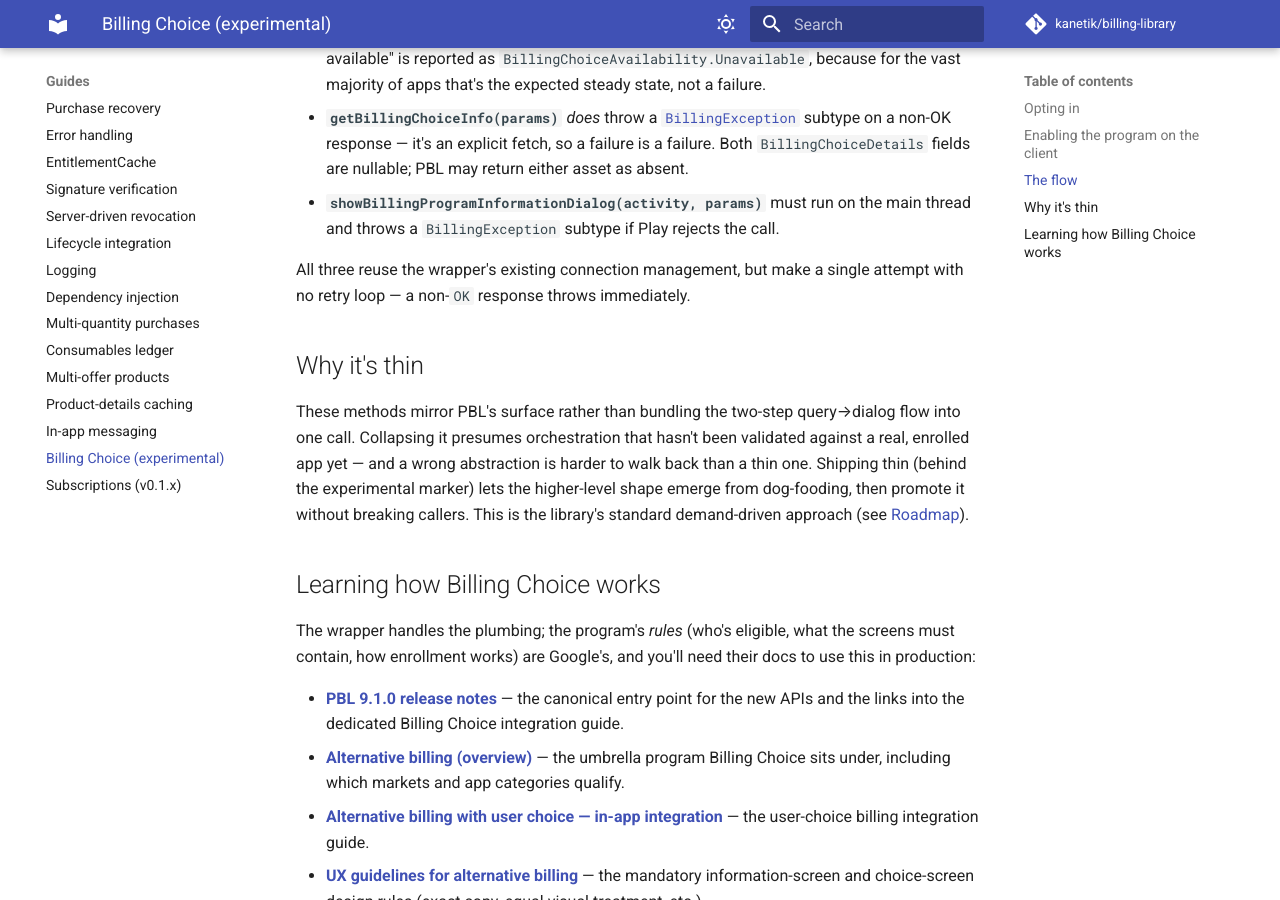
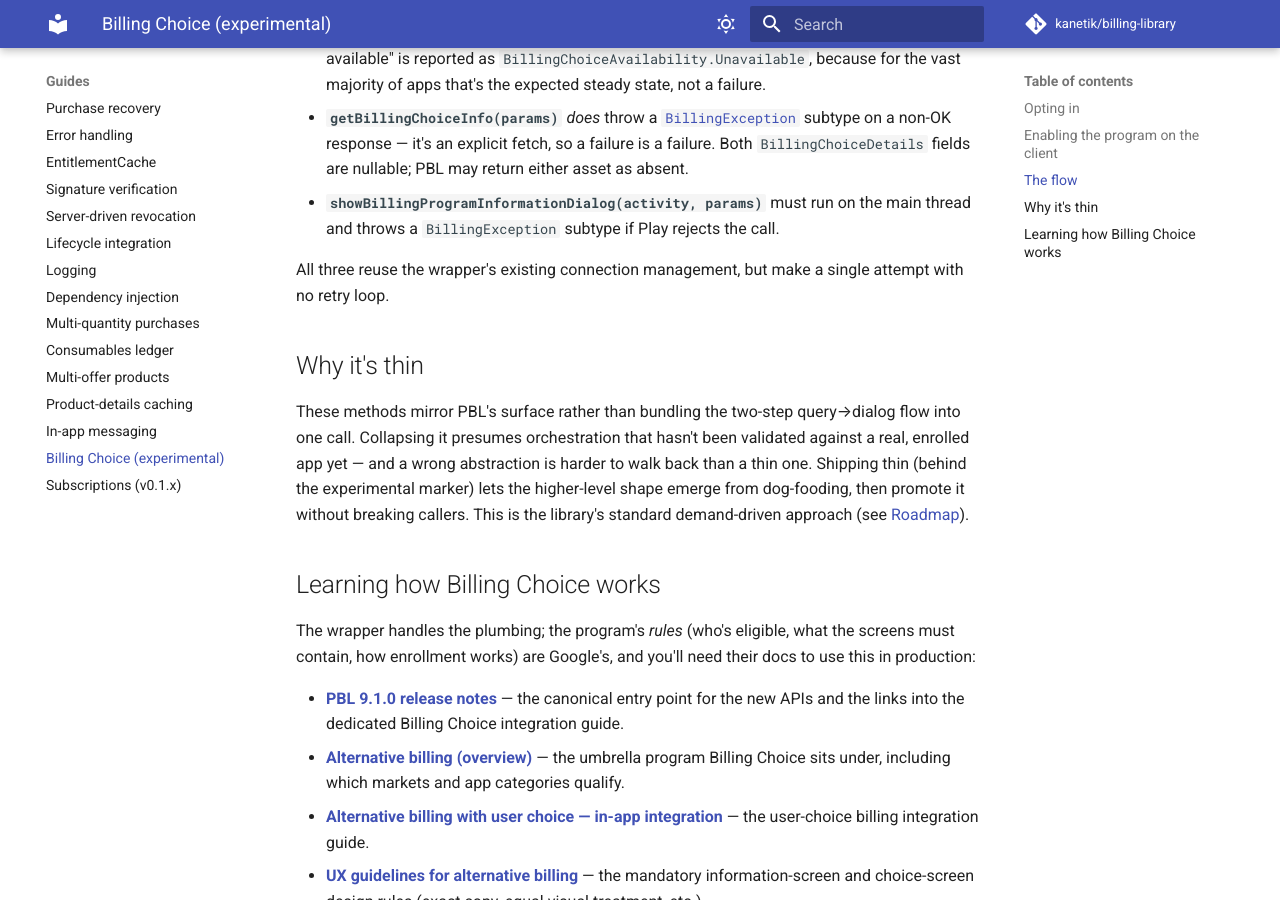
Before and after one commit to kanetik/billing-library, an MkDocs documentation site: the page built from docs/guides/billing-choice.md, in a window 1280 px wide and 900 px high, scrolled down 1932 px. Built offline with MkDocs 1.6.1 and Material for MkDocs 9.7.7, drawn with Linux system fonts in a browser that asks for light colours; comment, search, counter and statistics services are not loaded.

Commit message:
docs: drop billing-choice.md's contradictory throw claim
Round-7 skeptic found that the summary line under "Behavior notes"
claimed all three Billing Choice methods throw on a non-OK response,
directly contradicting the bullet three lines above it stating
isBillingChoiceAvailable() never throws (DefaultBillingRepository maps
a non-OK response to BillingChoiceAvailability.Unavailable there). The
bullets were already correct; only the summary line overgeneralized.

PR-Review-Loop: 7
Co-Authored-By: Claude Opus 5.5 <noreply@anthropic.com>
Claude-Session: https://claude.ai/code/session_01RdbpMs3r8i5K2Hs2BUEAb7

```diff
--- a/docs/guides/billing-choice.md
+++ b/docs/guides/billing-choice.md
@@ -71,7 +71,7 @@ Behavior notes:
 - **`getBillingChoiceInfo(params)`** *does* throw a [`BillingException`](error-handling.md) subtype on a non-OK response — it's an explicit fetch, so a failure is a failure. Both `BillingChoiceDetails` fields are nullable; PBL may return either asset as absent.
 - **`showBillingProgramInformationDialog(activity, params)`** must run on the main thread and throws a `BillingException` subtype if Play rejects the call.
 
-All three reuse the wrapper's existing connection management, but make a single attempt with no retry loop — a non-`OK` response throws immediately.
+All three reuse the wrapper's existing connection management, but make a single attempt with no retry loop.
 
 ## Why it's thin
 
```
